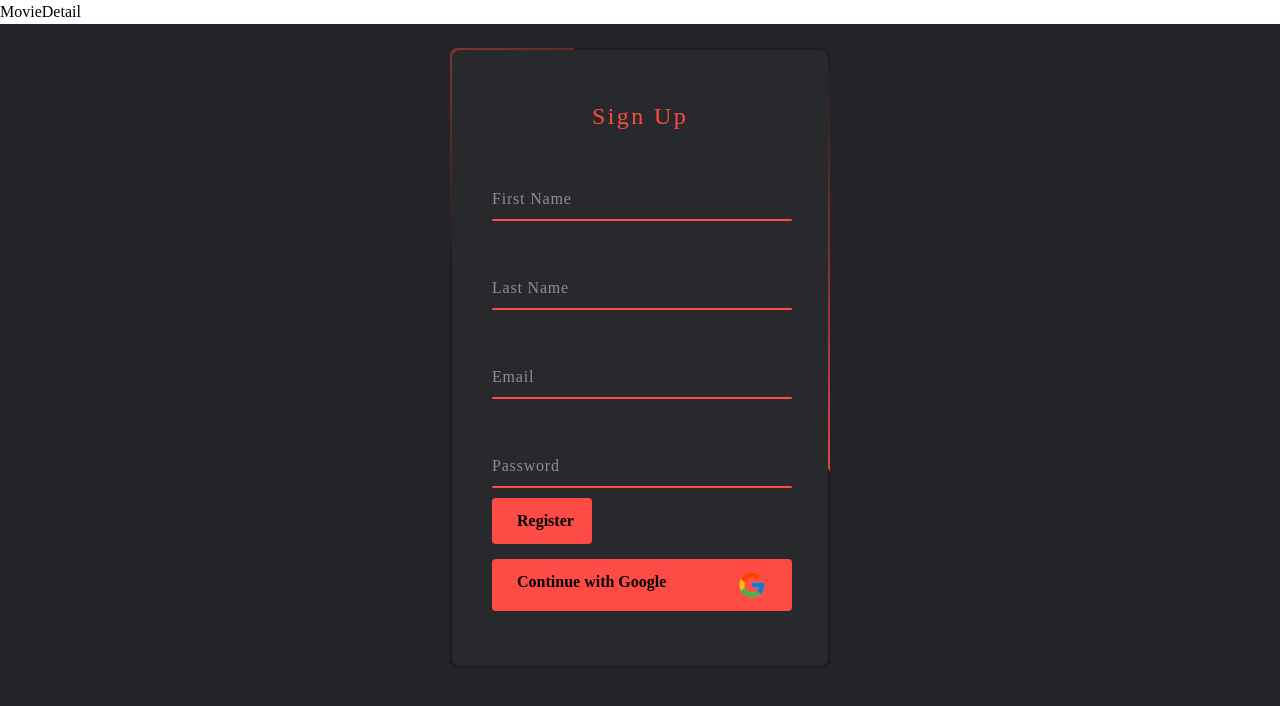
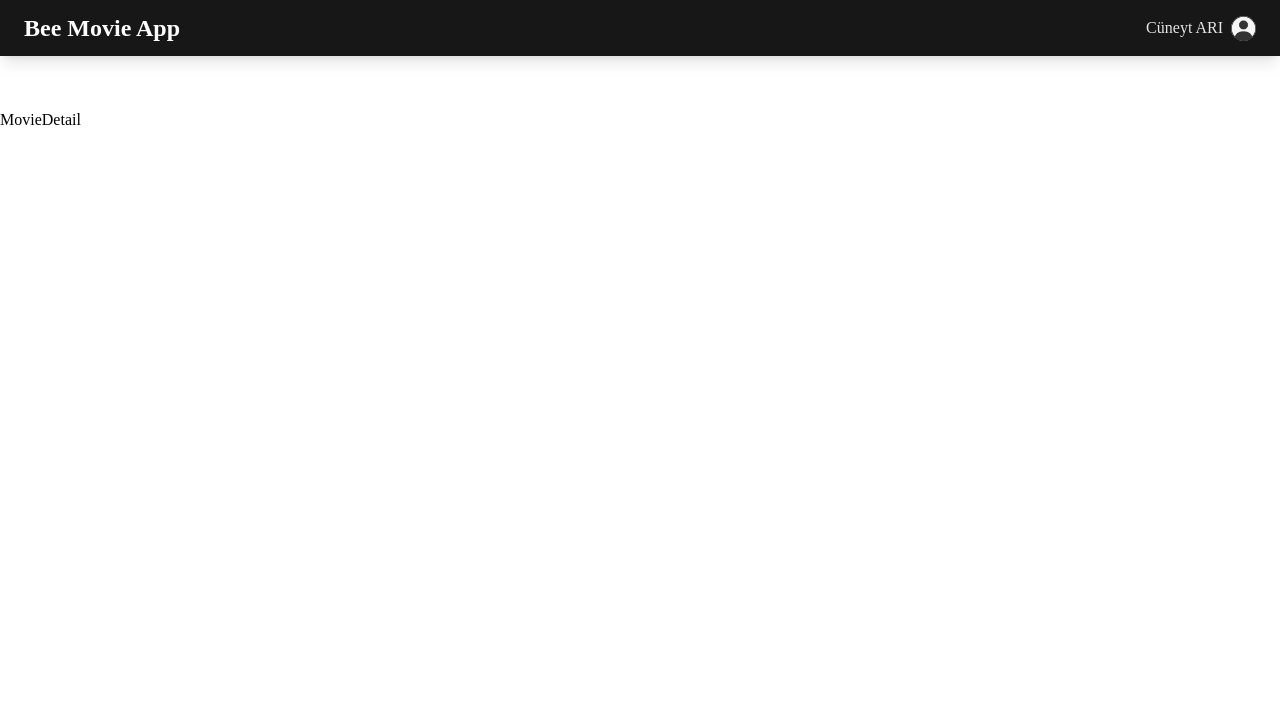
Before and after one commit to cuneyt88/Movie-App, a React (Create React App) app: page /details/1 in a window 1280 px wide. Shown: the top 706 px of the page. Built offline with nearby package versions, Linux system fonts and the light colour scheme; what tw-elements would draw is missing.

Commit message:
appRouter done

```diff
--- a/src/App.js
+++ b/src/App.js
@@ -6,7 +6,6 @@ const App = () => {
   return (
     <div>
       <AppRouter/>
-      <Register />
     </div>
   );
 };
--- a/src/components/Navbar.jsx
+++ b/src/components/Navbar.jsx
@@ -1,7 +1,53 @@
 import React from "react";
+import { Link } from "react-router-dom";
+import avatar from "../assets/icons/avatar.png"
 
 const Navbar = () => {
-  return <div>Navbar</div>;
+  const currentUser={displayName:"Cüneyt ARI"}
+  return (
+    <>
+    <nav className="flex w-full flex-wrap items-center justify-between bg-neutral-900 py-3 text-neutral-200 shadow-lg lg:flex-wrap lg:justify-start fixed-top" data-te-navbar-ref>
+      <div className="flex w-full items-center justify-between px-6">
+
+        {/* Navbar title */}
+        <Link className="pr-2 text-2xl font-semibold text-white" to="/">Bee Movie App</Link>
+
+      {/* Right elements */}
+        <div className="relative flex items-center">
+
+        {currentUser && (<h5 className="mr-2 capitalize">{currentUser?.displayName}</h5>)}
+        {/* Second dropdown container */}
+        <div className="relative" data-te-dropdown-ref>
+          {/* Second dropdown trigger */}
+          <span className="hidden-arrow flex items-center whitespace-nowrap transition duration-150 ease-in-out motion-reduce:transition-none" id="dropdownMenuButton2" role="button" data-te-dropdown-toggle-ref aria-expanded="false">
+            {/* User avatar */}
+            <img src={currentUser?.photoURL || avatar} className="rounded-full" style={{height: '25px', width: '25px'}} alt="user" loading="lazy" />
+          </span>
+          {/* Second dropdown menu */}
+          <ul className="absolute left-auto right-0 z-[1000] float-left m-0 mt-1 hidden min-w-max list-none overflow-hidden rounded-lg border-none bg-white bg-clip-padding text-left text-base shadow-lg dark:bg-neutral-700 [&[data-te-dropdown-show]]:block" aria-labelledby="dropdownMenuButton2" data-te-dropdown-menu-ref>
+            {/* Second dropdown menu items */}
+            <li>
+              <a className="block w-full whitespace-nowrap bg-transparent px-4 py-2 text-sm font-normal text-neutral-700 hover:bg-neutral-100 active:text-neutral-800 active:no-underline disabled:pointer-events-none disabled:bg-transparent disabled:text-neutral-400 dark:text-neutral-200 dark:hover:bg-white/30" href="#" data-te-dropdown-item-ref>Action</a>
+            </li>
+            <li>
+              <a className="block w-full whitespace-nowrap bg-transparent px-4 py-2 text-sm font-normal text-neutral-700 hover:bg-neutral-100 active:text-neutral-800 active:no-underline disabled:pointer-events-none disabled:bg-transparent disabled:text-neutral-400 dark:text-neutral-200 dark:hover:bg-white/30" href="#" data-te-dropdown-item-ref>Another action</a>
+            </li>
+            <li>
+              <a className="block w-full whitespace-nowrap bg-transparent px-4 py-2 text-sm font-normal text-neutral-700 hover:bg-neutral-100 active:text-neutral-800 active:no-underline disabled:pointer-events-none disabled:bg-transparent disabled:text-neutral-400 dark:text-neutral-200 dark:hover:bg-white/30" href="#" data-te-dropdown-item-ref>Something else here</a>
+            </li>
+          </ul>
+        </div>
+      </div>
+      {/* Right elements */}
+    </div>
+  </nav>
+
+  <div className="h-[52px]">
+
+  </div>
+
+  </>
+  );
 };
 
 export default Navbar;
--- a/src/index.js
+++ b/src/index.js
@@ -3,6 +3,7 @@ import ReactDOM from "react-dom/client";
 import "./index.css";
 import App from "./App";
 import "react-toastify/dist/ReactToastify.css";
+import 'tw-elements';
 
 const root = ReactDOM.createRoot(document.getElementById("root"));
 root.render(<App />);
--- a/src/router/AppRouter.jsx
+++ b/src/router/AppRouter.jsx
@@ -4,9 +4,11 @@ import Main from '../pages/Main'
 import Login from '../pages/Login'
 import Register from '../pages/Register'
 import MovieDetail from '../pages/MovieDetail'
+import Navbar from "../components/Navbar";
 
 const AppRouter = () => {
   return <BrowserRouter>
+            <Navbar/>
             <Routes>
               <Route path="/" element={<Main/>}/>
               <Route path="/login" element={<Login />}/>
```
